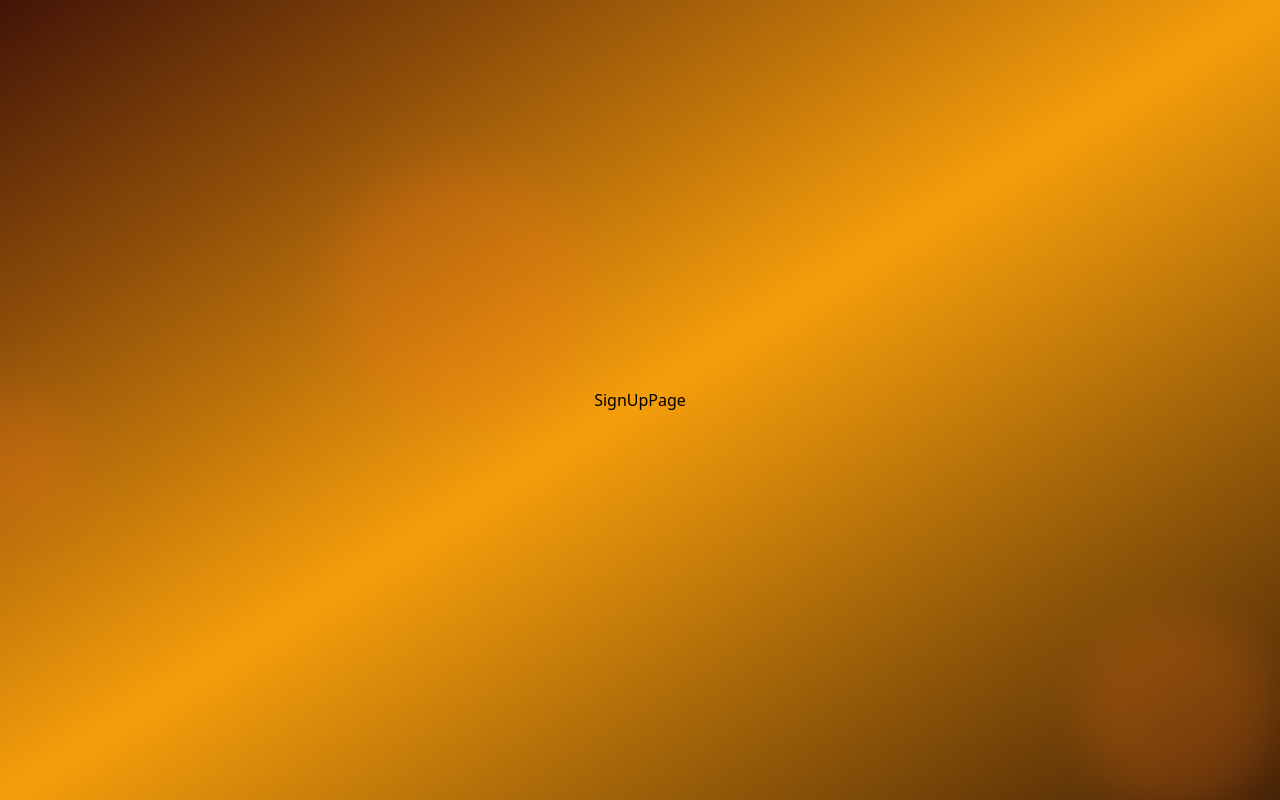
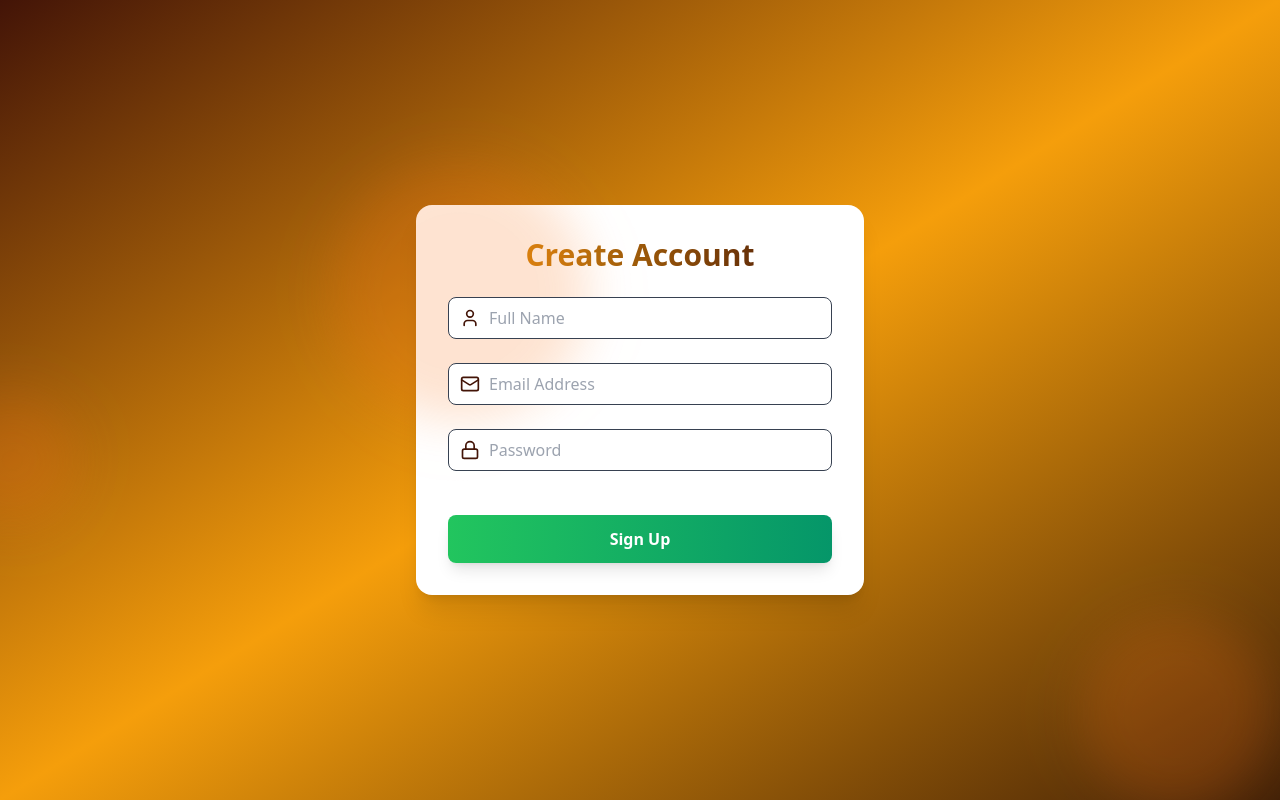
Before and after one commit to aimal1amiri/Authentication, a React (Vite) app in the folder front-end/: page /signup in a window 1280 px wide. Built offline with nearby package versions, Linux system fonts and the light colour scheme.

Commit message:
front end designing

```diff
--- a/front-end/package.json
+++ b/front-end/package.json
@@ -11,6 +11,7 @@
   },
   "dependencies": {
     "framer-motion": "^11.11.10",
+    "lucide-react": "^0.453.0",
     "react": "^18.3.1",
     "react-dom": "^18.3.1",
     "react-router-dom": "^6.27.0"
--- /dev/null
+++ b/front-end/src/components/Input.jsx
@@ -0,0 +1,15 @@
+import React from 'react'
+
+const Input = ({icon:Icon, ...props}) => {
+  return (
+    <div className='relative mb-6'>
+        <div className='absolute inset-y-0 left-0 flex items-center pl-3 pointer-events-none'>
+            <Icon className="size-5 text-orange-950"/>
+        </div>
+        <input {...props} className='w-full pl-10 pr-3 py-2  bg-opacity-50 rounded-lg border border-gray-700 focus:border-amber-900 focus:ring-2 focus:ring-amber-700 text-black placeholder-gray-400 transition duration-200' />
+
+    </div>
+  );
+};
+
+export default Input;
--- a/front-end/src/pages/SignUpPage.jsx
+++ b/front-end/src/pages/SignUpPage.jsx
@@ -1,9 +1,42 @@
-import React from 'react'
+import { useState } from 'react'
+import { motion} from "framer-motion";
+import {User, Mail, Lock} from "lucide-react";
+import Input from "../components/Input";
 
 const SignUpPage = () => {
+
+  const [name, setName] = useState('');
+  const [email, setEmail] = useState('');
+  const [password, setPassword] = useState('');
+
+  const handleSignUp = (e) =>{
+    e.preventDefault();
+  }
+
   return (
-    <div>SignUpPage</div>
-  )
-}
+    <motion.div initial={{opacity:0, y:20}} animate={{opacity:1, y:0}} transition={{duration:0.5}} className='max-w-md w-full bg-white backdrop-filter rounded-2xl shadow-xl overflow-hidden'>
 
-export default SignUpPage
+      <div className='p-8'>
+        <h2 className='text-3xl font-bold mb-6 text-center bg-gradient-to-l from-orange-950 to-amber-500 text-transparent bg-clip-text'>
+          Create Account
+        </h2>
+
+        <form onSubmit={handleSignUp}>
+          <Input icon={User} type='text' placeholder='Full Name' value={name} onChange={(e) => setName(e.target.value)} />
+          <Input icon={Mail} type='email' placeholder='Email Address' value={email} onChange={(e) => setEmail(e.target.value)} />
+          <Input icon={Lock} type='password' placeholder='Password' value={password} onChange={(e) => setPassword(e.target.value)} />
+
+          <motion.button className='mt-5 w-full py-3 px-4 bg-gradient-to-r from-green-500 to-emerald-600 text-white font-bold rounded-lg shadow-lg
+          hover:from-green-500 hover:to-emerald-700 focus:outline-none focus:ring-2 focus:ring-green-500 focus:ring-offset-2 focus:ring-offset-gray-900 transition duration-200'
+          whileHover={{scale:1.02}} whileTap={{scale:0.98}} type='submit'> Sign Up
+
+          </motion.button>
+
+        </form>
+      </div>
+
+    </motion.div>
+  );
+};
+
+export default SignUpPage;
```
Also changed, not shown: 1 other file (tests, documents, lock files or other folders).
